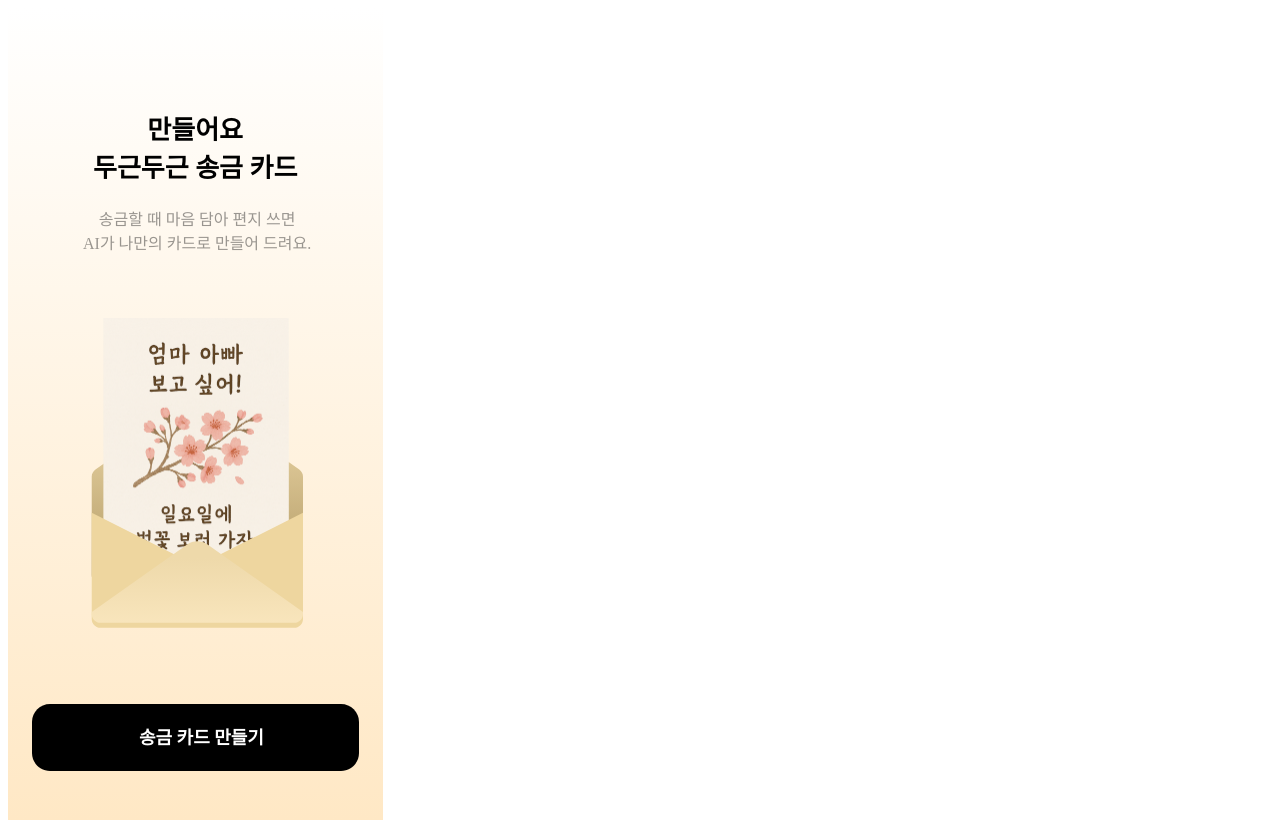
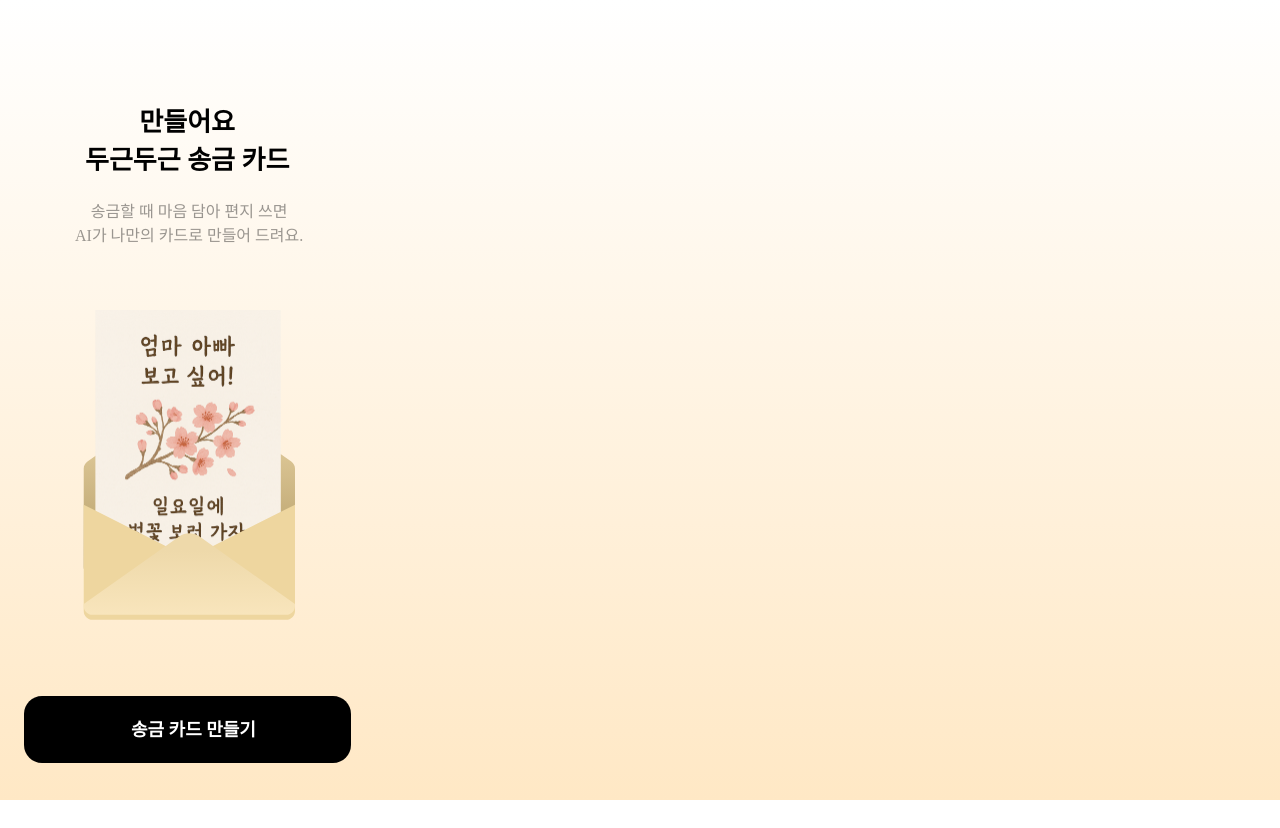
Before and after one commit to kker5/web-test, a website: page public/intro.html in a window 1280 px wide. After the commit the page ends 800 px from the top, so only its background shows below. Drawn offline with Linux system fonts and the light colour scheme.

Commit message:
fix intro css

```diff
--- a/public/intro.html
+++ b/public/intro.html
@@ -1,15 +1,18 @@
 <!DOCTYPE html>
 <html lang="ko">
+
 <head>
     <meta charset="UTF-8">
     <meta name="viewport" content="width=device-width, initial-scale=1.0">
     <title>두근두근 송금 카드</title>
+    <link rel="stylesheet" href="styles_intro.css">
     <link rel="preload" as="image" href="/images/intro.png">
     <link rel="manifest" href="/manifest/manifest.json">
 </head>
+
 <body>
     <div id="root" data-layer="1"
-    style="width: 375px; height: 812px; position: relative; background: linear-gradient(180deg, white 0%, #FFE8C5 100%); overflow: hidden">
+        style="position: relative; background: linear-gradient(180deg, white 0%, #FFE8C5 100%); overflow: hidden">
         <div data-layer="만들어요 두근두근 송금 카드"
             style="left: 85px; top: 104px; position: absolute; text-align: center; color: black; font-size: 26px; font-family: SpoqaHanSans; font-weight: 700; line-height: 38px; word-wrap: break-word">
             만들어요 <br />두근두근 송금 카드</div>
--- a/public/styles_intro.css
+++ b/public/styles_intro.css
@@ -1,9 +1,9 @@
 /* styles.css */
-:root {
+/* :root {
     --primary-gradient: linear-gradient(180deg, white 0%, #FFE8C5 100%);
     --card-gradient: linear-gradient(180deg, #EED9AA 0%, #AF9761 100%);
     --card-bottom-gradient: linear-gradient(180deg, #EED9AA 0%, #FAE7BF 100%);
-}
+} */
 
 html, body, #root {
     margin: 0;
@@ -12,7 +12,7 @@ html, body, #root {
     height: 100%;
     font-family: 'SpoqaHanSans', sans-serif;
 }
-
+/*
 .app-container {
     width: 375px;
     height: 812px;
@@ -21,7 +21,6 @@ html, body, #root {
     overflow: hidden;
 }
 
-/* Status Bar */
 .status-bar {
     height: 44px;
     position: relative;
@@ -40,7 +39,6 @@ html, body, #root {
     top: 17.33px;
 }
 
-/* Main Content */
 .back-button {
     width: 16px;
     height: 8px;
@@ -72,7 +70,7 @@ html, body, #root {
     color: rgba(0, 0, 0, 0.40);
 }
 
-/* Card Preview */
+
 .card-preview {
     position: relative;
     margin-top: 50px;
@@ -114,7 +112,7 @@ html, body, #root {
     border-radius: 12px;
 }
 
-/* Footer */
+
 .app-footer {
     position: absolute;
     bottom: 0;
@@ -146,4 +144,4 @@ html, body, #root {
     height: 5px;
     background: black;
     border-radius: 100px;
-}
+} */
```
Lines whose indentation alone changed are shown as unchanged.
